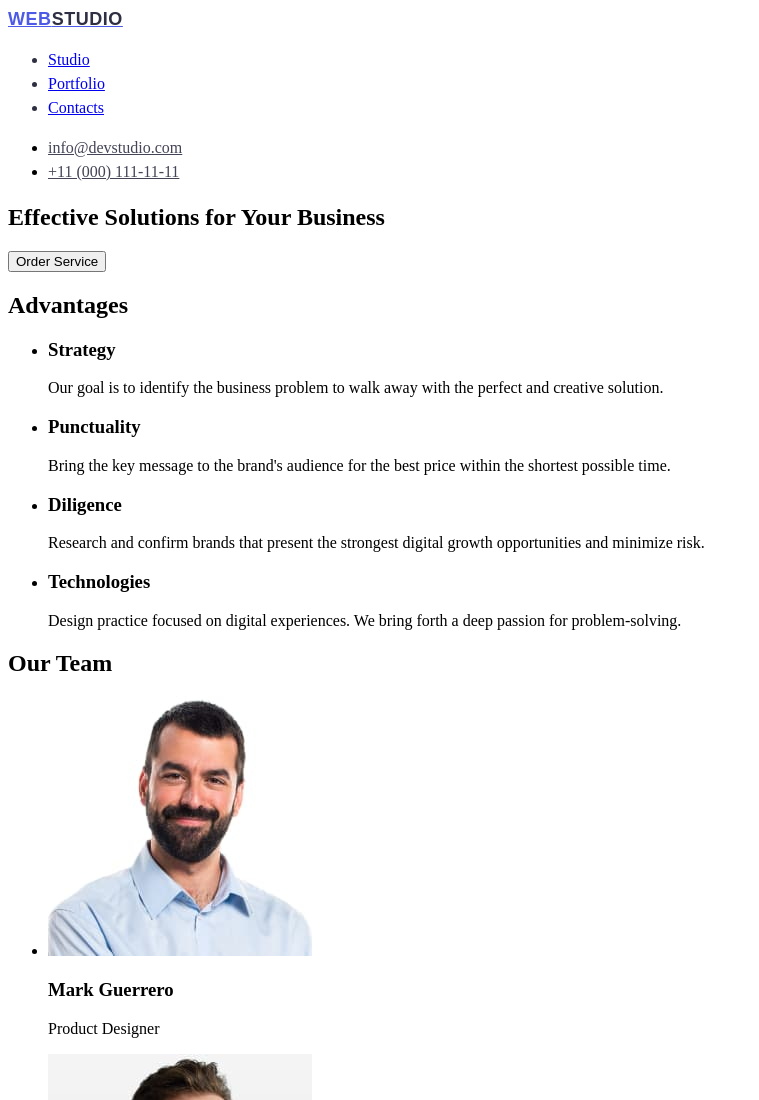
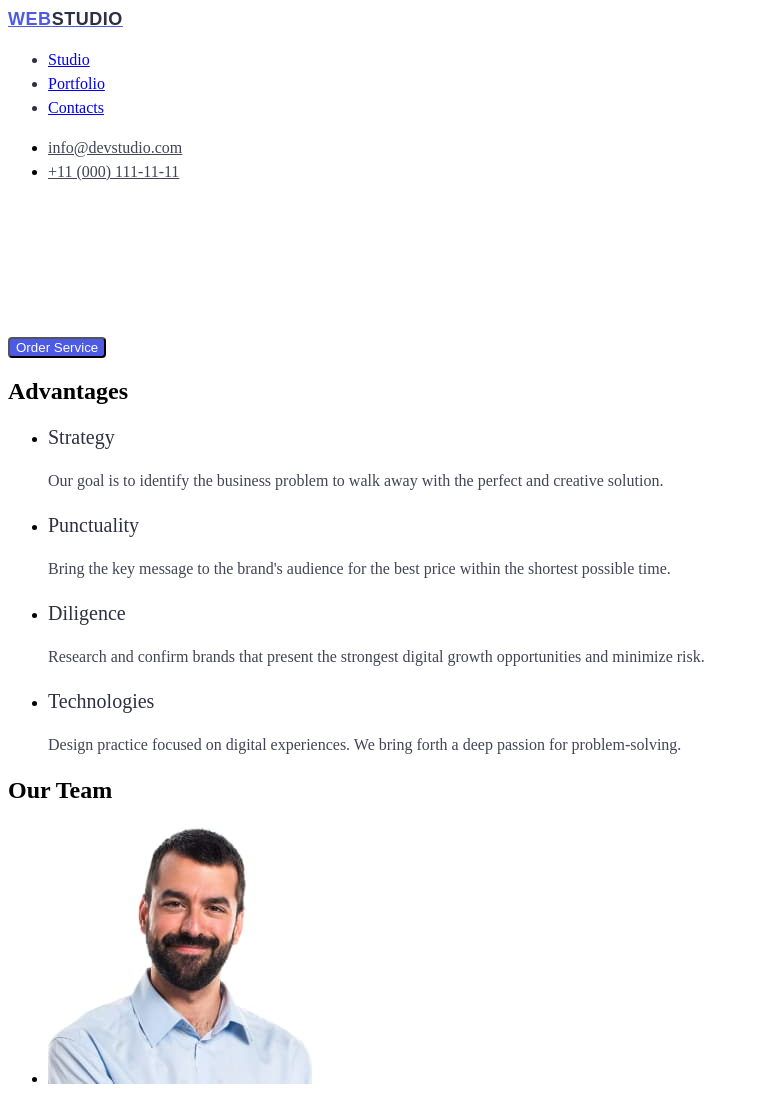
Before and after one commit to YanaKorniichuk25/goit-markup-hw-02, a plain HTML site: page index.html in a window 1280 px wide. Shown: the top 1100 px of the page, without its empty margins (0-759 px from the left). Drawn offline with Linux system fonts and the light colour scheme; files that its build step writes are made by us from their sources.

Commit message:
add styles section1,section2

```diff
--- a/css/styles.css
+++ b/css/styles.css
@@ -31,3 +31,34 @@
   font-weight: 400;
   line-height: 24px;
 }
+.section-title {
+  color: #fff;
+  text-align: center;
+  font-family: 'Roboto' sans-serif;
+  font-size: 56px;
+  font-style: normal;
+  font-weight: 700;
+  line-height: 60px;
+}
+.section-button {
+  border-radius: 4px;
+  background: #4d5ae5;
+  box-shadow: rgba(0, 0, 0, 0.15);
+  color: #ffffff;
+}
+.title-name {
+  color: #2e2f42;
+  font-family: 'Roboto' sans-serif;
+  font-size: 20px;
+  font-style: normal;
+  font-weight: 500;
+  line-height: 24px;
+}
+.title-text {
+  color: #434455;
+  font-family: 'Roboto' sans-serif;
+  font-size: 16px;
+  font-style: normal;
+  font-weight: 400;
+  line-height: 24px;
+}
```
